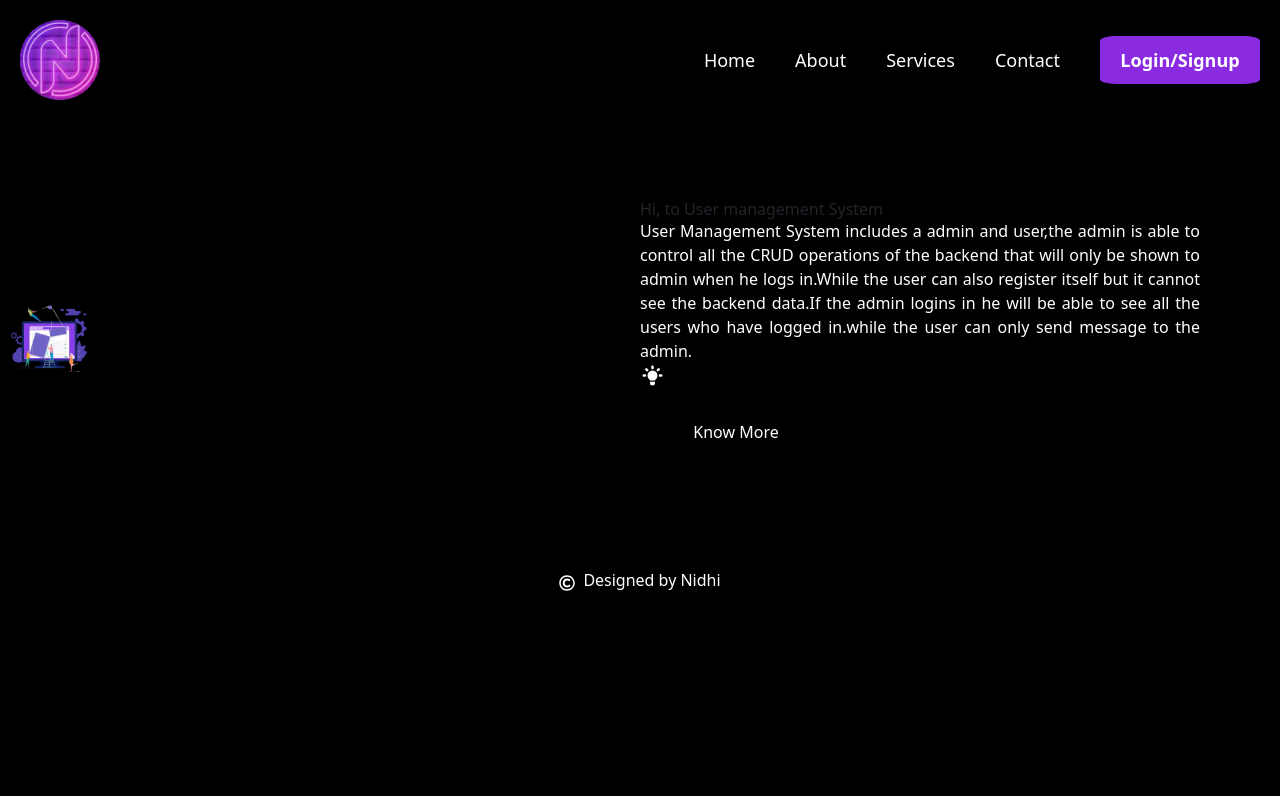
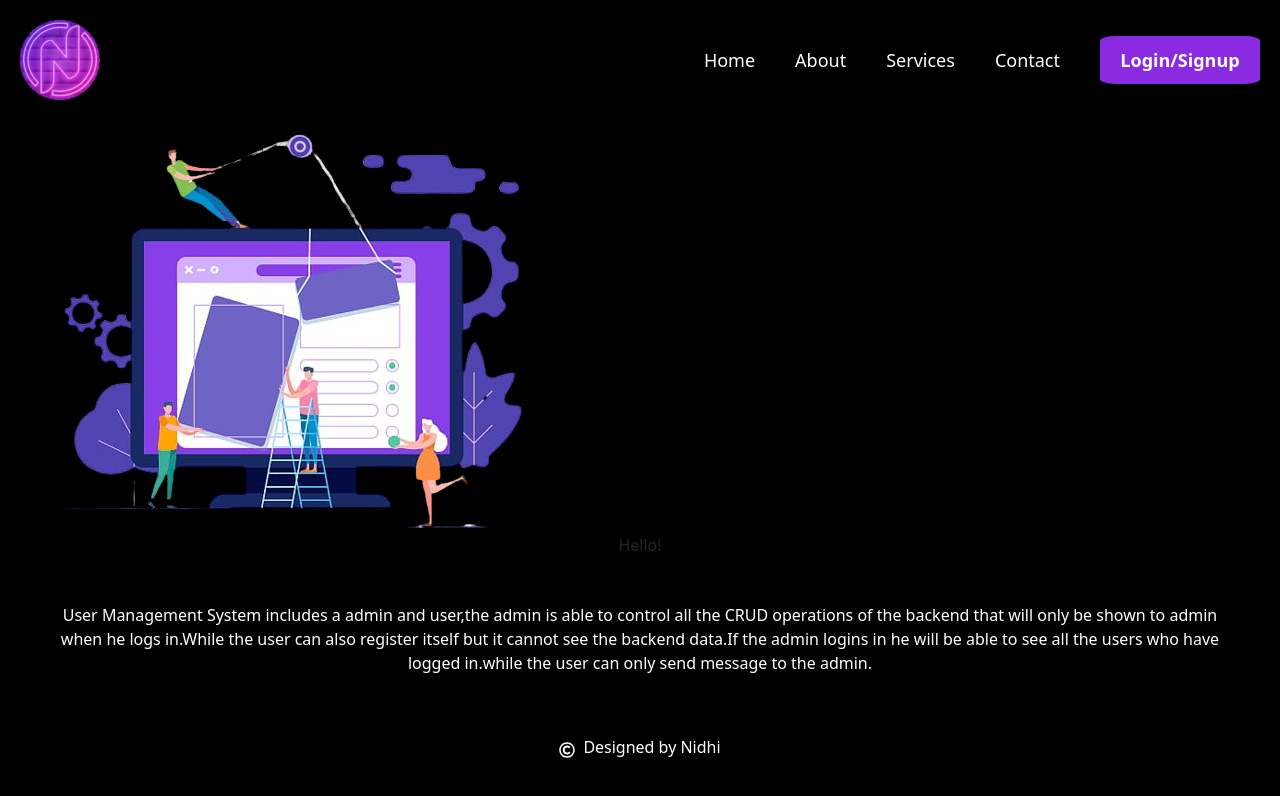
Before and after one commit to nidhi-mamman/UserAdminPanel, a React (Vite) app in the folder User/: page / in a window 1280 px wide. Shown: the top 796 px of the page. Built offline with nearby package versions, Linux system fonts and the light colour scheme; no server answers.

Commit message:
minor change

```diff
--- a/User/src/Components/Hero/Hero.css
+++ b/User/src/Components/Hero/Hero.css
@@ -1,4 +1,4 @@
-.hero-section {
+/* .hero-section {
   display: flex;
   justify-content: space-between;
   align-items: center;
@@ -38,4 +38,11 @@
     font-size: 15px;
     text-align: justify !important;
   }
+} */
+
+.hero-img{
+  display: flex;
+  justify-content: center;
+  align-items: center;
+  padding: 20px;
 }
--- a/User/src/Components/Hero/Hero.jsx
+++ b/User/src/Components/Hero/Hero.jsx
@@ -1,8 +1,8 @@
 /* eslint-disable react/no-unescaped-entities */
-import "./Hero.css";
+// import "./Hero.css";
 import hero from "../../assets/webdev.png";
-import { Link } from "react-router-dom";
-import { HiLightBulb } from "react-icons/hi";
+// import { Link } from "react-router-dom";
+// import { HiLightBulb } from "react-icons/hi";
 import { useAuth } from "../../Context/AuthContext";
 
 const Hero = () => {
@@ -11,9 +11,25 @@ const Hero = () => {
 
   return (
     <>
-      <div className="hero-section">
-        <div className="hero-img">
-          <img src={hero} alt=""  height={100} width={100}/>
+      <div className="hero-section  ">
+        <div className="hero-img ">
+          <img src={hero} alt="" />
+        </div>
+        <div className="hero-content ">
+          <h1 className="font-bold text-5xl mb-10 text-purple-700 ">
+            Hello! <span>{user.firstName}</span>
+          </h1>
+          <p className="text-white  text-2xl p-5 text-justify">
+            User Management System includes a admin and user,the admin is able
+            to control all the CRUD operations of the backend that will only be
+            shown to admin when he logs in.While the user can also register
+            itself but it cannot see the backend data.If the admin logins in he
+            will be able to see all the users who have logged in.while the user
+            can only send message to the admin.
+          </p>
+        </div>
+        {/* <div className="hero-img">
+          <img src={hero} alt=""/>
         </div>
         <div className="hero-content">
           <h1 className="font-bold text-4xl mb-10 text-purple-700">
@@ -37,7 +53,8 @@ const Hero = () => {
               </div>
             </Link>
           </div>
-        </div>
+        </div> */}
+
       </div>
     </>
   );
```
